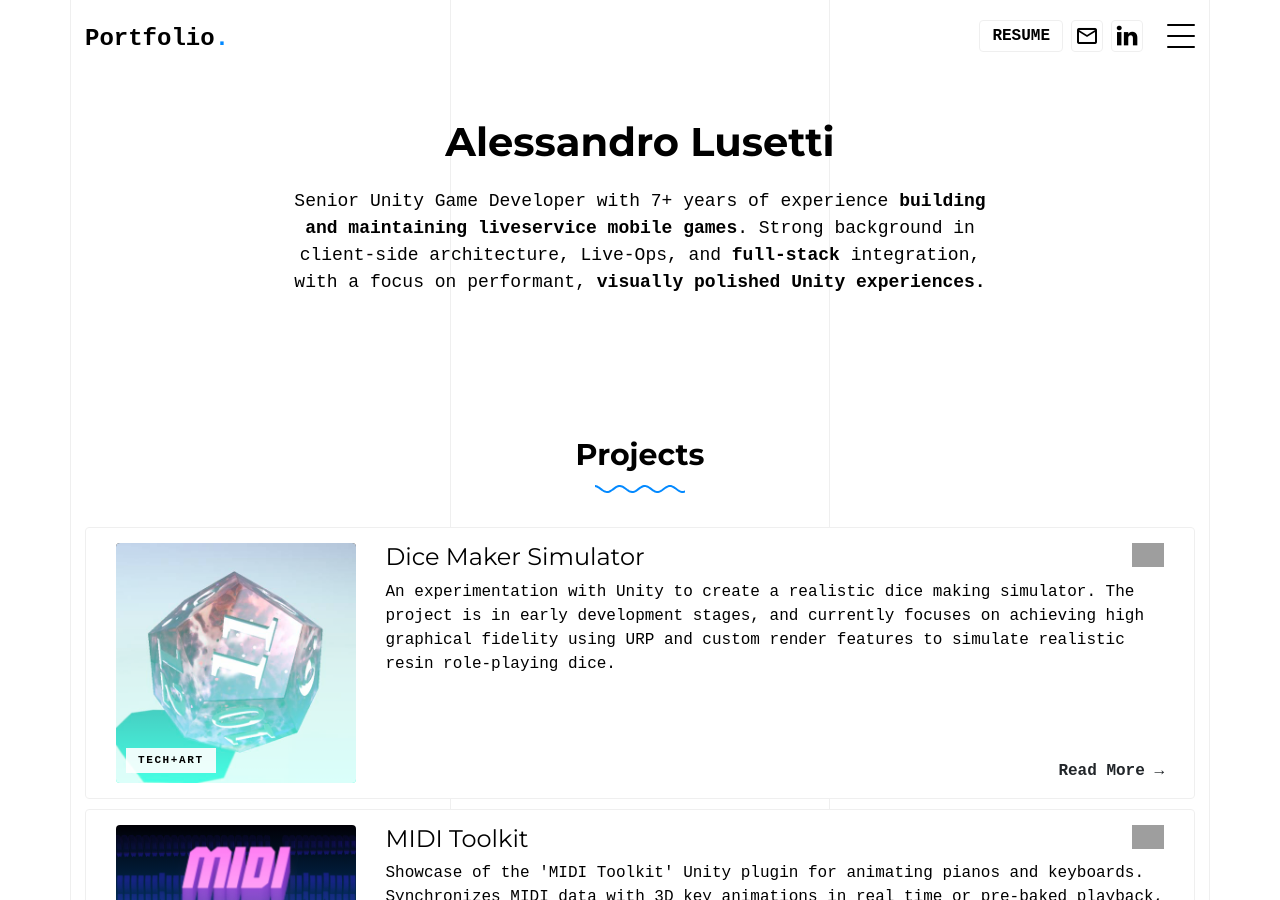
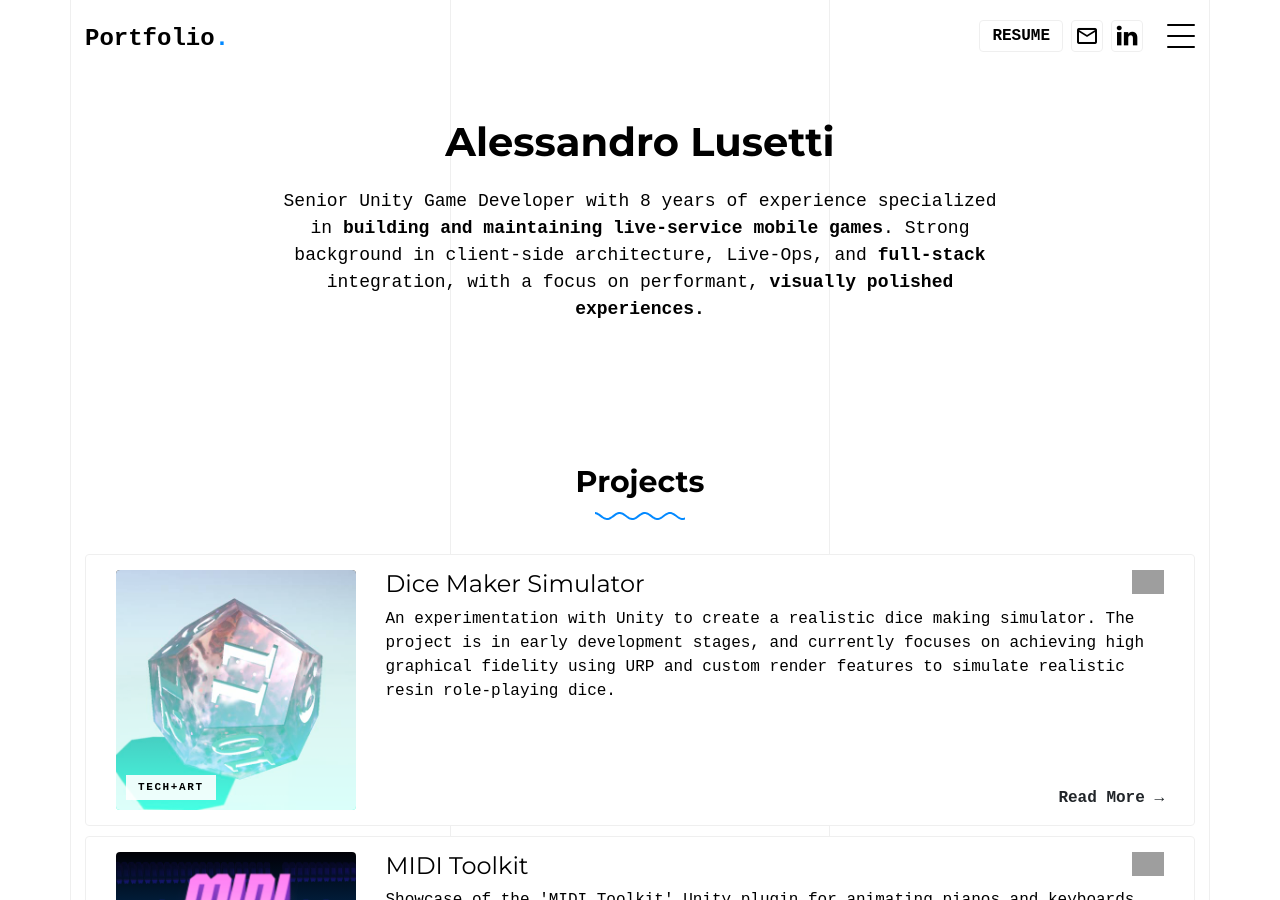
Before and after one commit to alleluso/alleluso.github.io, a Jekyll site: the page built from index.html, in a window 1280 px wide and 900 px high. Built offline with Jekyll 4.4.1, drawn with Linux system fonts in a browser that asks for light colours; some web fonts are replaced; grey boxes are pictures that could not be loaded.

Commit message:
Updated cv

```diff
--- a/index.html
+++ b/index.html
@@ -12,11 +12,11 @@ title: Alessandro's Portfolio
           <strong>Alessandro Lusetti</strong>
         </h1>
         <h2 class="subheading gsap-reveal-hero mb-4">
-          Senior Unity Game Developer with 7+ years
-          of experience <strong>building and maintaining liveservice mobile games</strong>. Strong background
+          Senior Unity Game Developer with 8 years
+          of experience specialized in <strong>building and maintaining live-service mobile games</strong>. Strong background
           in client-side architecture, Live-Ops, and
           <strong>full-stack</strong> integration, with a focus on
-          performant, <strong>visually polished Unity
+          performant, <strong>visually polished
           experiences.</strong>
         </h2>
       </div>
```
Also changed, not shown: 1 other file.
